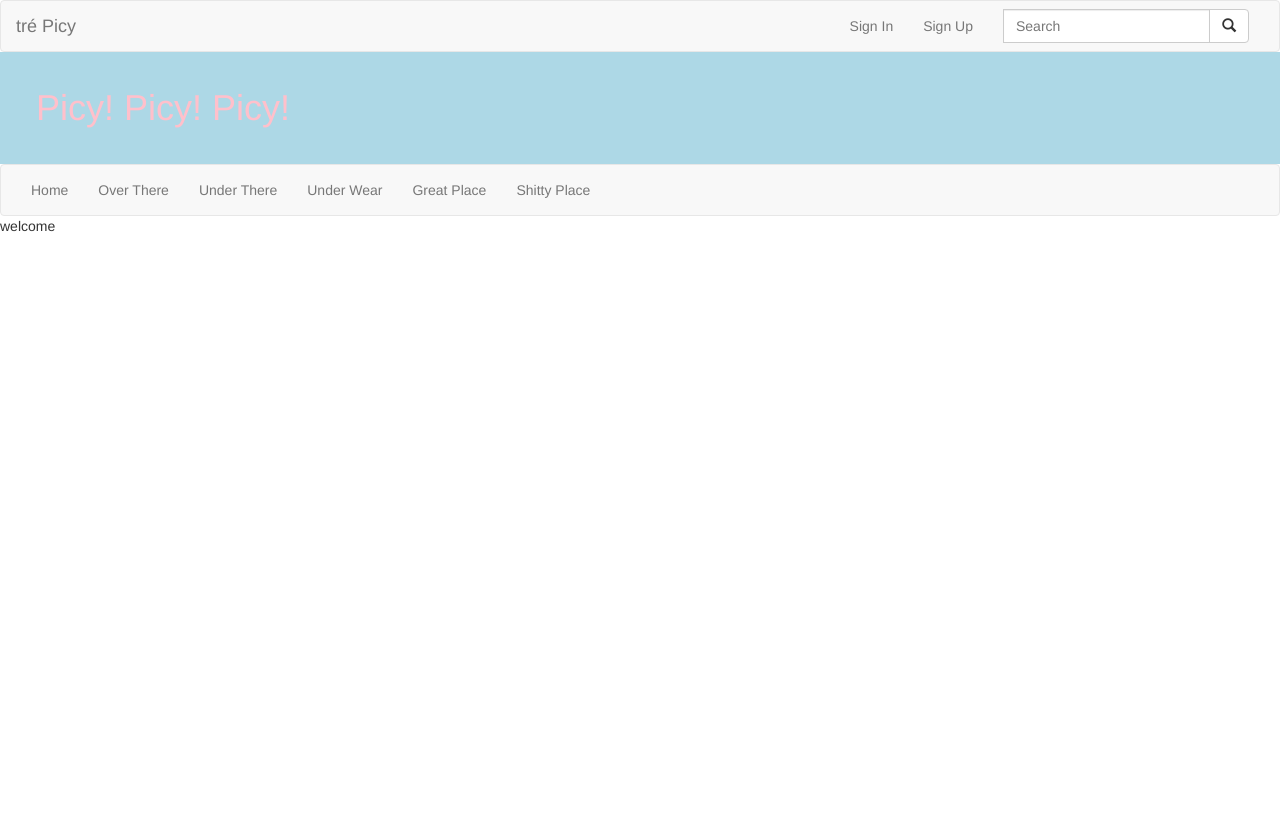
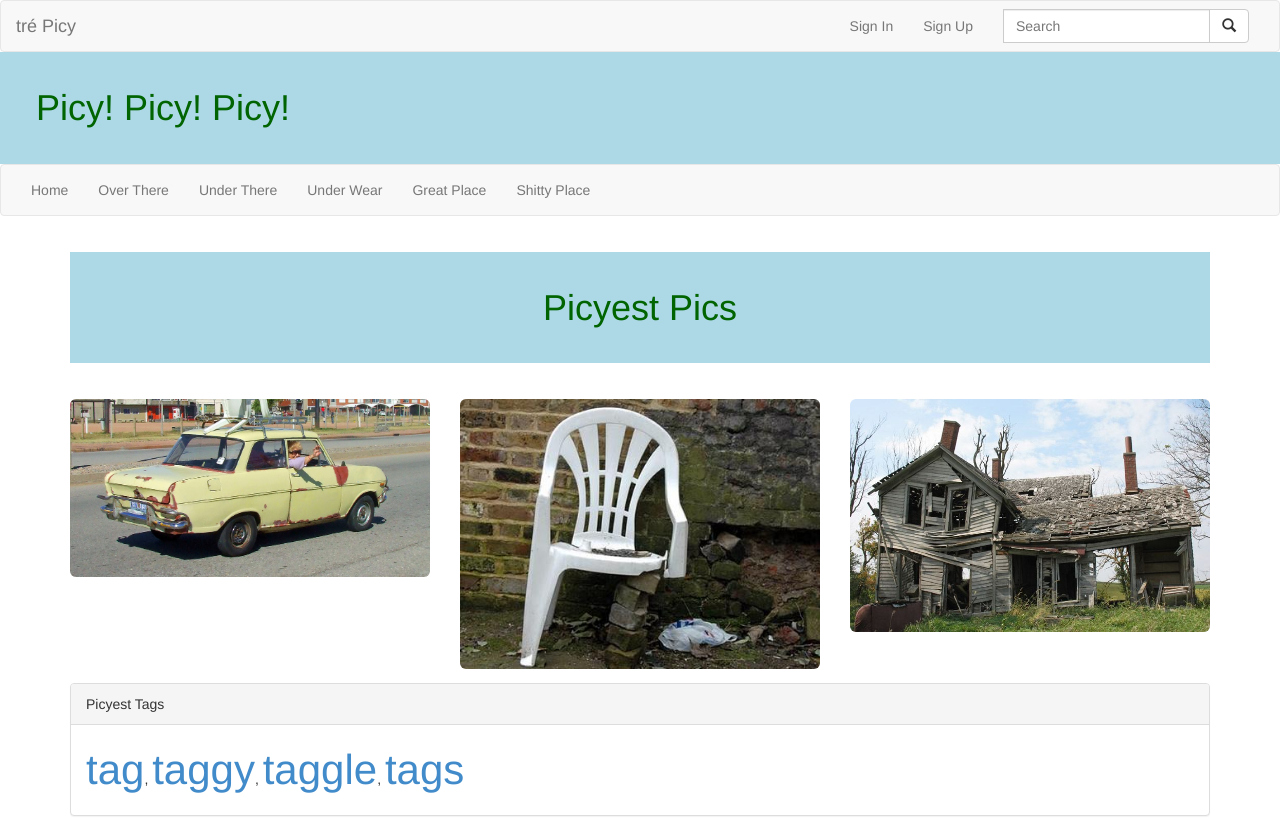
Before and after one commit to austinragotzy/picypicypicy-website, a PHP site: page / in a window 1280 px wide. Before the commit the page ends 232 px from the top, so only its background shows below. Run offline with PHP 8.4, Linux system fonts and the light colour scheme.

Commit message:
adding basic frame of homepage

```diff
--- a/pages/css/header.css
+++ b/pages/css/header.css
@@ -1,5 +1,5 @@
 h1{
-  color: pink;
+  color: darkgreen;
   background-color: lightblue;
   margin: 0px;
   padding: 1em;
--- /dev/null
+++ b/pages/css/home.css
@@ -0,0 +1,36 @@
+.col-md-4 img{
+  width: 100%;
+  height: auto;
+  margin-left: auto;
+  margin-right: auto;
+}
+main h1{
+  margin: 1em 0em;
+  text-align: center;
+}
+.panel-body a{
+  font-size: 3em;
+  text-align: center;
+}
+/*stuff for img hover*/
+.imgWrap{
+  margin: 0px;
+}
+
+.imgDets{
+  position: absolute;
+  margin: 0;
+  bottom: 0;
+  left: 0;
+  right: 0;
+  background: gray;
+  color: purple;
+  visibility: hidden;
+  opacity: 0;
+  height: 50%;
+  width: 100%;
+}
+.imgWrap:hover .imgDets{
+  visibility: visible;
+  opacity: .75;
+}
--- a/pages/index.php
+++ b/pages/index.php
@@ -5,10 +5,46 @@
 <html>
   <head>
     <meta charset="utf-8">
+    <link rel="stylesheet" href="css/home.css">
     <title>picypicypicy</title>
   </head>
   <body>
     <?php include 'header.php'; ?>
-    <p>welcome</p>
+    <main>
+
+      <div class="container">
+        <h1>Picyest Pics</h1>
+        <div class="row">
+          <div class="col-md-4">
+            <div class="imgWrap">
+              <img class="img-rounded" src="testPic/brokeCar.jpg" alt="broken car">
+              <p class="imgDets">this car is busted <br>Owner: it aint mine</p>
+            </div>
+          </div>
+          <div class="col-md-4">
+            <div class="imgWrap">
+              <img class="img-rounded" src="testPic/brokeChair.jpg" alt="broken chair">
+              <p class="imgDets">this chair is busted <br>Owner: it aint mine</p>
+            </div>
+          </div>
+          <div class="col-md-4">
+            <div class="imgWrap">
+              <img class="img-rounded" src="testPic/brokeHouse.jpg" alt="broken house">
+              <p class="imgDets">this house is busted <br>Owner: ...that ones mine</p>
+            </div>
+          </div>
+        </div>
+        <div style="margin-top: 1em;" class="panel panel-default">
+          <div class="panel-heading">Picyest Tags</div>
+          <div class="panel-body">
+            <a href="#">tag</a>,
+            <a href="#">taggy</a>,
+            <a href="#">taggle</a>,
+            <a href="#">tags</a>
+          </div>
+        </div>
+
+      </div>
+    </main>
   </body>
 </html>
```
Also changed, not shown: pages/testPic/brokeCar.jpg (added), pages/testPic/brokeChair.jpg (added), pages/testPic/brokeHouse.jpg (added).
